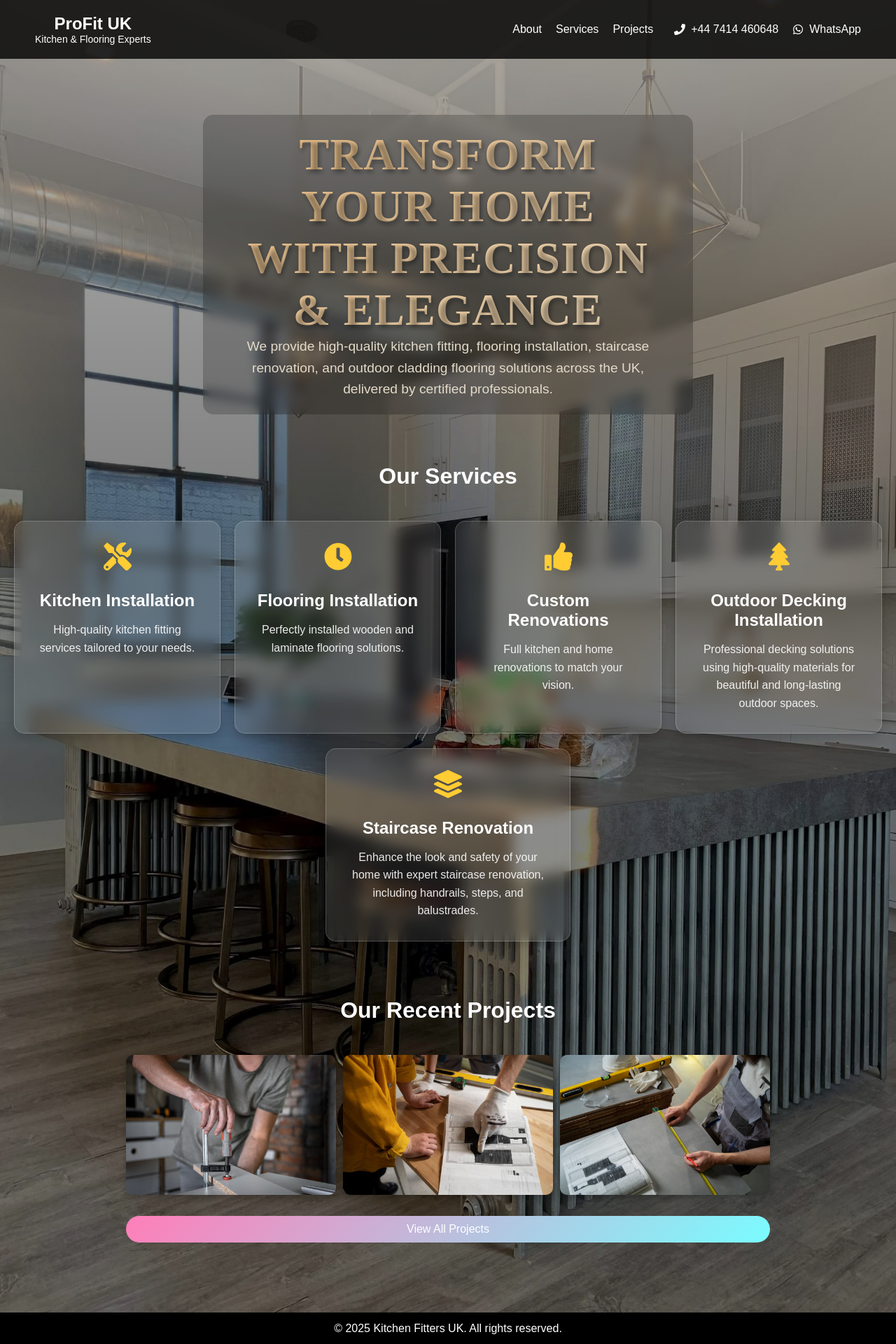
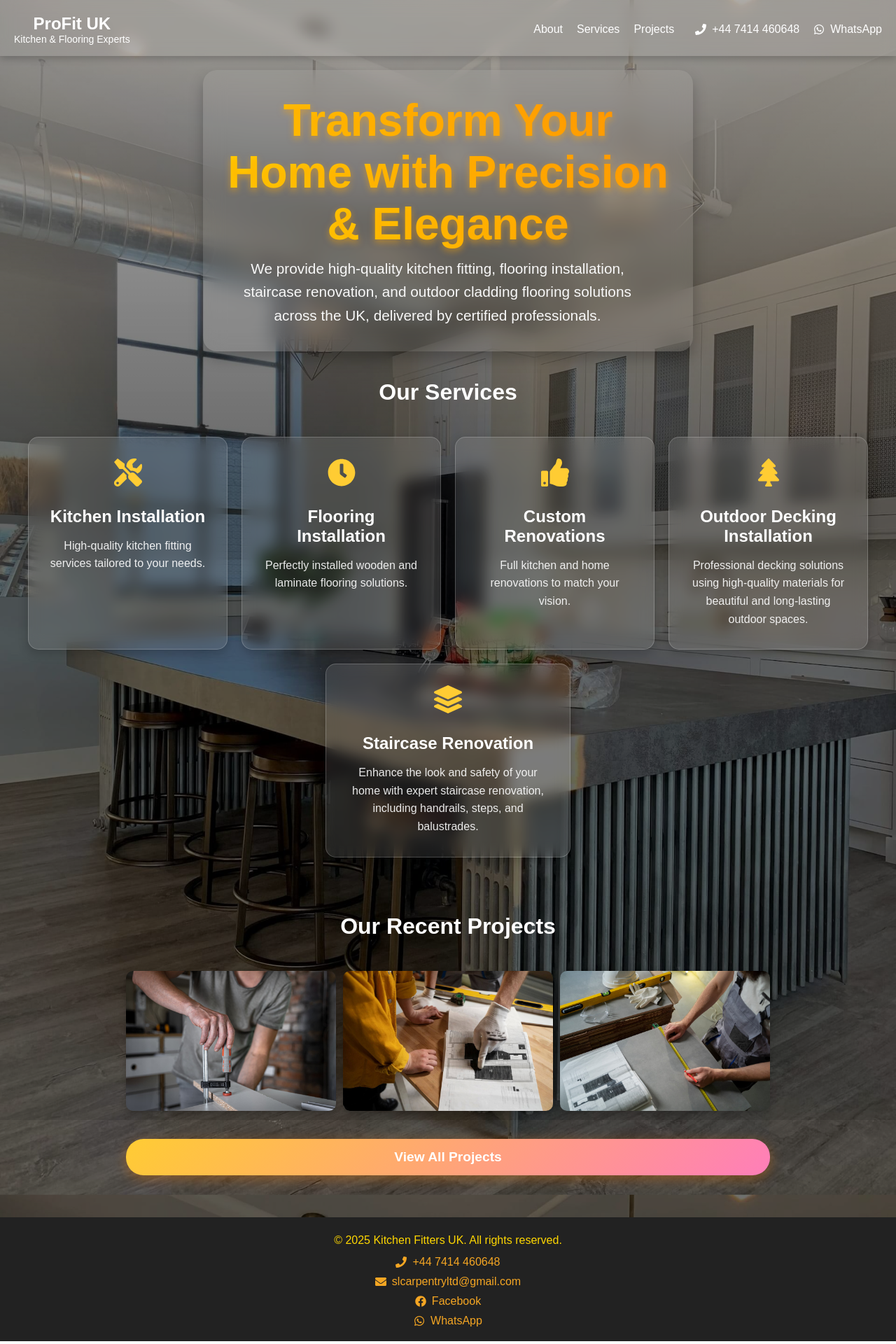
Before and after one commit to L11nas/kitchenfitter, a React (Vite) app: page / in a window 1280 px wide. Shown: the top 1920 px of the page at 70% size. Built offline with nearby package versions, Linux system fonts and the light colour scheme.

Commit message:
change vite config

```diff
--- a/src/components/styles/footer.css
+++ b/src/components/styles/footer.css
@@ -1,11 +1,8 @@
 .footer {
-  position: relative;
-  bottom: 0;
-  width: 100%;
-  background: black;
-  color: white;
-  padding: 10px 0;
+  background: #222;
+  padding: 20px;
   text-align: center;
+  color: #ffd700; /* Auksiniai akcentai */
 }
 
 .footer-contacts {
--- a/src/components/styles/hero.css
+++ b/src/components/styles/hero.css
@@ -1,21 +1,20 @@
 .hero-container {
   width: 100%;
-  min-height: 80vh;
+  min-height: 100vh;
   display: flex;
   flex-direction: column;
   align-items: center;
-  justify-content: flex-start;
+  justify-content: center;
   text-align: center;
-  background-image: url('/assets/Kitchenimg/background.jpg');
+  background: linear-gradient(to bottom, rgba(0, 0, 0, 0.1), rgba(0, 0, 0, 0.2)),
+    url('/assets/Kitchenimg/background.jpg') no-repeat center center;
   background-size: cover;
-  background-position: bottom;
-  background-repeat: no-repeat;
+  background-attachment: fixed; /* Parallax efektas */
   position: relative;
   z-index: 10;
-  padding-top: 20px;
+  padding: 20px;
   overflow: hidden;
-  overflow-y: auto;
-  padding-bottom: 60px;
+  padding-top: 100px;
 }
 
 .hero-overlay {
@@ -41,34 +40,29 @@
 }
 
 .hero-content {
-  position: relative;
-  z-index: 2;
+  background: rgba(255, 255, 255, 0.07);
+  backdrop-filter: blur(15px);
+  padding: 35px;
+  border-radius: 20px;
+  box-shadow: 0 10px 20px rgba(0, 0, 0, 0.25);
   max-width: 700px;
-  margin: 18vh auto 30px;
-
-  color: #f5f5dc;
-  background: rgba(0, 0, 0, 0.2);
-  backdrop-filter: blur(8px);
-  padding: 20px 40px;
-  border-radius: 15px;
+  color: white;
+  animation: fadeIn 1.2s ease-in-out;
 }
 
 .hero-content h1 {
   font-size: 4rem;
-  font-weight: 800;
-  text-transform: uppercase;
-  letter-spacing: 1.4px;
-  font-family: 'Playfair Display', serif;
-  text-shadow: 3px 5px 10px rgba(0, 0, 0, 0.7);
-  background: linear-gradient(135deg, #e6b980, #f8e2c1);
+  font-weight: bold;
+  background: linear-gradient(45deg, #ffd700, #ff8c00);
   -webkit-background-clip: text;
   -webkit-text-fill-color: transparent;
-  text-shadow: 2px 4px 6px rgba(0, 0, 0, 0.4);
+  text-shadow: 0px 4px 10px rgba(255, 165, 0, 0.5);
 }
+
 @keyframes fadeIn {
   0% {
     opacity: 0;
-    transform: translateY(-10px);
+    transform: translateY(-20px);
   }
   100% {
     opacity: 1;
@@ -76,12 +70,11 @@
   }
 }
 
-.hero-content h1 {
-  animation: fadeIn 1.2s ease-in-out;
-}
 .hero-content p {
-  font-size: 1.2rem;
-  color: #e3dac9;
+  font-size: 1.3rem;
+  color: #f8f8f8;
+  margin-top: 10px;
+  max-width: 600px;
 }
 
 /* 🔹 HERO SERVICES SECTION */
@@ -122,9 +115,8 @@
 }
 
 .hero-service-card:hover {
-  transform: translateY(-5px) scale(1.05);
-  background: rgba(255, 255, 255, 0.15);
-  box-shadow: 0 10px 20px rgba(255, 102, 0, 0.3);
+  transform: scale(1.05);
+  box-shadow: 0 5px 15px rgba(255, 102, 0, 0.3);
 }
 
 .hero-service-card h3 {
@@ -176,22 +168,34 @@
 }
 
 .hero-cta-button {
-  margin-top: 10px;
-  padding: 10px 20px;
-  background: linear-gradient(135deg, #ff7eb9, #7afcff);
+  display: inline-block;
+  margin-top: 20px;
+  padding: 15px 30px;
+  font-size: 1.2rem;
+  font-weight: bold;
+  text-decoration: none;
+  border-radius: 25px;
   color: white;
-  border-radius: 25px;
-  text-decoration: none;
+  background: linear-gradient(135deg, #ffcc33, #ff7eb9);
+  transition: all 0.3s ease-in-out;
+  box-shadow: 0 5px 15px rgba(255, 102, 0, 0.3);
+  animation: glow 1.5s infinite alternate;
 }
-
+@keyframes glow {
+  from {
+    box-shadow: 0 5px 15px rgba(255, 102, 0, 0.3);
+  }
+  to {
+    box-shadow: 0 5px 25px rgba(255, 165, 0, 0.5);
+  }
+}
 .hero-cta-button:hover {
-  background: linear-gradient(135deg, #ff5599, #00eaff);
+  transform: scale(1.05);
 }
 
 /* 🔹 RESPONSYVUMAS */
 @media (max-width: 1024px) {
   .hero-container {
-    background-image: url('../../assets/background.jpg'); /* Mobilus paveikslėlis */
     background-size: 100% auto;
     background-position: center;
   }
@@ -200,12 +204,11 @@
 @media (max-width: 768px) {
   .hero-content {
     max-width: 500px;
-    margin: 120px auto 30px;
-    padding: 20px;
+    padding: 25px;
   }
 
   .hero-content h1 {
-    font-size: 2rem;
+    font-size: 2.5rem;
   }
 
   .hero-content p {
@@ -217,12 +220,11 @@
   .hero-content {
     max-width: 90%;
     margin: 100px auto 20px;
-    padding: 15px;
-    margin-top: 35vh;
+    padding: 20px;
   }
 
   .hero-content h1 {
-    font-size: 1.5rem;
+    font-size: 2rem;
   }
 
   .hero-content p {
--- a/src/components/styles/navbar.css
+++ b/src/components/styles/navbar.css
@@ -1,11 +1,16 @@
 .navbar {
   position: fixed;
-  width: 100%;
   top: 0;
   left: 0;
+  width: 100%;
+  height: 80px;
+  align-items: center;
+  justify-content: space-between;
+  padding: 20px;
+  background: rgba(255, 255, 255, 0.1); /* Skaidrumas */
+  backdrop-filter: blur(10px);
+  box-shadow: 0 4px 10px rgba(0, 0, 0, 0.2);
   z-index: 1000;
-  background: rgba(0, 0, 0, 0.8);
-  padding: 20px 50px;
 }
 
 .navbar-container {
--- a/vite.config.js
+++ b/vite.config.js
@@ -1,7 +1,7 @@
 import { defineConfig } from 'vite';
 import react from '@vitejs/plugin-react';
 
-// https://vite.dev/config/
 export default defineConfig({
   plugins: [react()],
+  base: '/', // 🔥 Užtikrina, kad maršrutai veiktų tinkamai
 });
```
Also changed, not shown: 1 other file (tests, documents, lock files or other folders).
